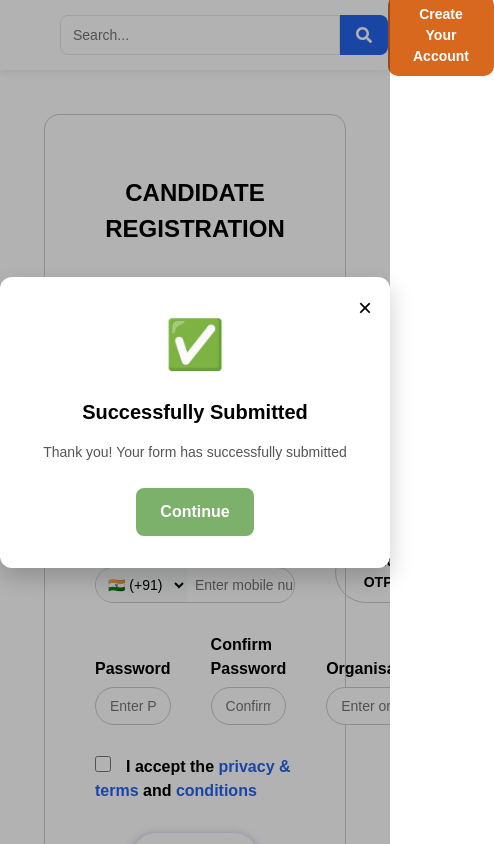
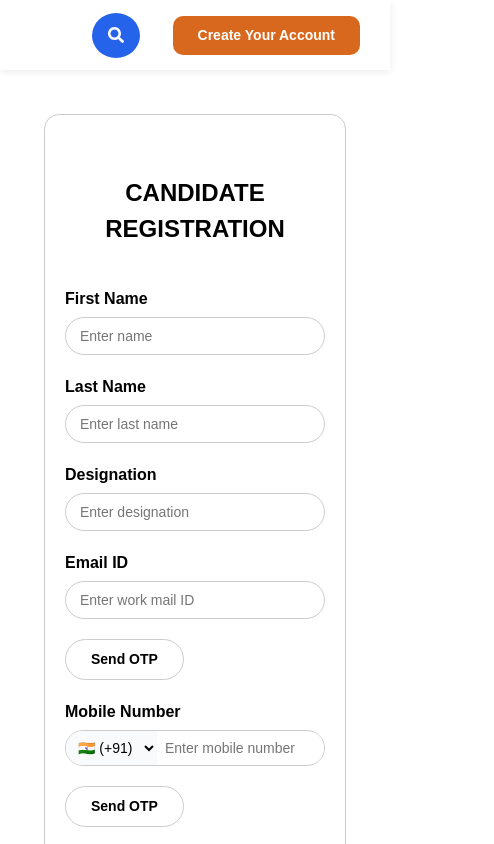
Before and after one commit to Akil-FD/react-optima, a React (Vite) app: page /register in a window 390 px wide. Shown: the top 844 px of the page, 494 px wide, since content can reach past the window. Built offline with nearby package versions, Linux system fonts and the light colour scheme.

Commit message:
Register form design issue fixing

```diff
--- a/src/features/auth/pages/registration.tsx
+++ b/src/features/auth/pages/registration.tsx
@@ -1,5 +1,4 @@
 import { zodResolver } from "@hookform/resolvers/zod";
-import { Controller, useForm, useWatch } from "react-hook-form";
 import { useNavigate } from "react-router-dom";
 import { createRegisterSchema, type RegisterFormValues } from "../../../validators/auth-schema";
 import Input from "../../../components/ui/Input/Input";
@@ -17,6 +16,7 @@ import { useAppDispatch, useAppSelector } from "../../../store/hooks";
 import { registerUser } from "../../../store/auth/auth.thunk";
 import { ENV } from "../../../config/env";
 import DashboardLayout from "../../../components/layout/DashboardLayout";
+import { Controller, useForm, useWatch } from "react-hook-form";
 
 
 const countries: CountryOption[] = [
@@ -42,7 +42,7 @@ function Registration() {
     });
 
     const [isDialogOpen, setIsDialogOpen] = useState<boolean>(false);
-    const [isSuccessDialogOpen, setIsSuccessDialogOpen] = useState(true);
+    const [isSuccessDialogOpen, setIsSuccessDialogOpen] = useState(false);
 
     const sendMailOtp = useApi(authService.requestOTPMail);
     const verifyMailOtp = useApi(authService.verifyOTPMail);
--- a/src/styles/global.css
+++ b/src/styles/global.css
@@ -114,7 +114,8 @@ a {
 
 .input-wrapper {
     display: flex;
-    flex-direction: column;
+    flex-direction: row;
+    flex-wrap: wrap;
     width: 100%;
     max-width: 300px;
 }
@@ -674,17 +675,24 @@ input[type="checkbox"] {
 
 
 
-
-
-/* Tablet */
-@media (max-width: 768px) {
-    .auth-card {
-        padding: 24px;
-    }
-}
-
 /* Mobile */
 @media (max-width: 480px) {
+
+    .form-container {
+        display: flex;
+        flex-direction: row;
+        flex-wrap: wrap;
+        gap: 20px;
+    }
+
+    .parent-input-container {
+        flex-wrap: wrap;
+        gap: 20px;
+    }
+
+    .register-container {
+        padding: 0px;
+    }
 
     .register-container form input,
     .register-container form select,
@@ -701,11 +709,20 @@ input[type="checkbox"] {
         height: 35px;
         font-size: var(--font-size-md);
     }
+
+    .mobile-container input {
+        width: 100%;
+    }
 }
 
 
 /* Desktop Layout */
 @media (min-width: 768px) {
+
+    .auth-card {
+        padding: 24px;
+    }
+
     .property-card {
         flex-direction: row;
         height: 220px;
@@ -724,9 +741,19 @@ input[type="checkbox"] {
     }
 }
 
-/* @media (max-width: 700px) {
+@media (max-width: 650px) {
+    .header-left input {
+        display: none;
+    }
+
+    .header-left button {
+        border-radius: 50%;
+        height: 45px;
+        width: 48px
+    }
+
     .parent-input-container {
         flex-wrap: wrap;
         gap: 20px;
     }
-} */
+}
```
